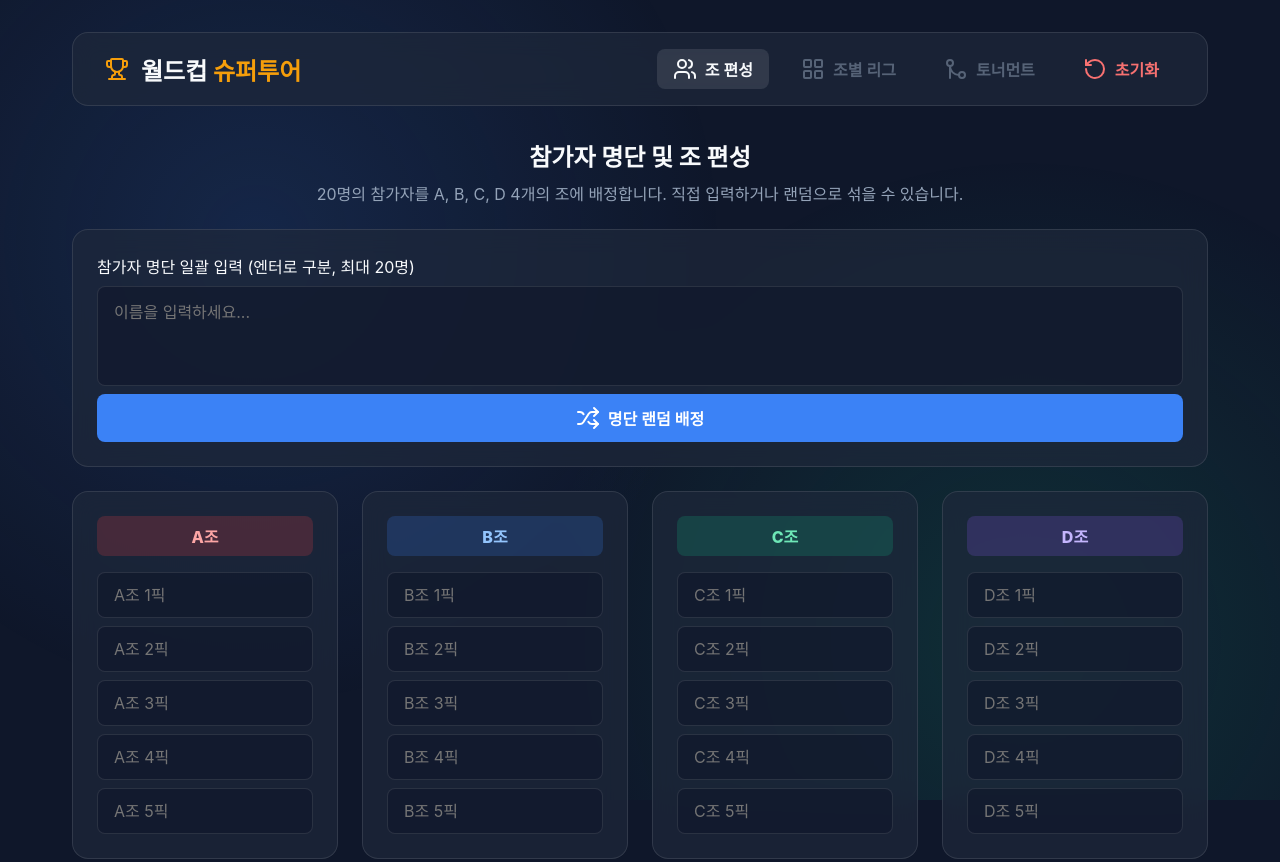
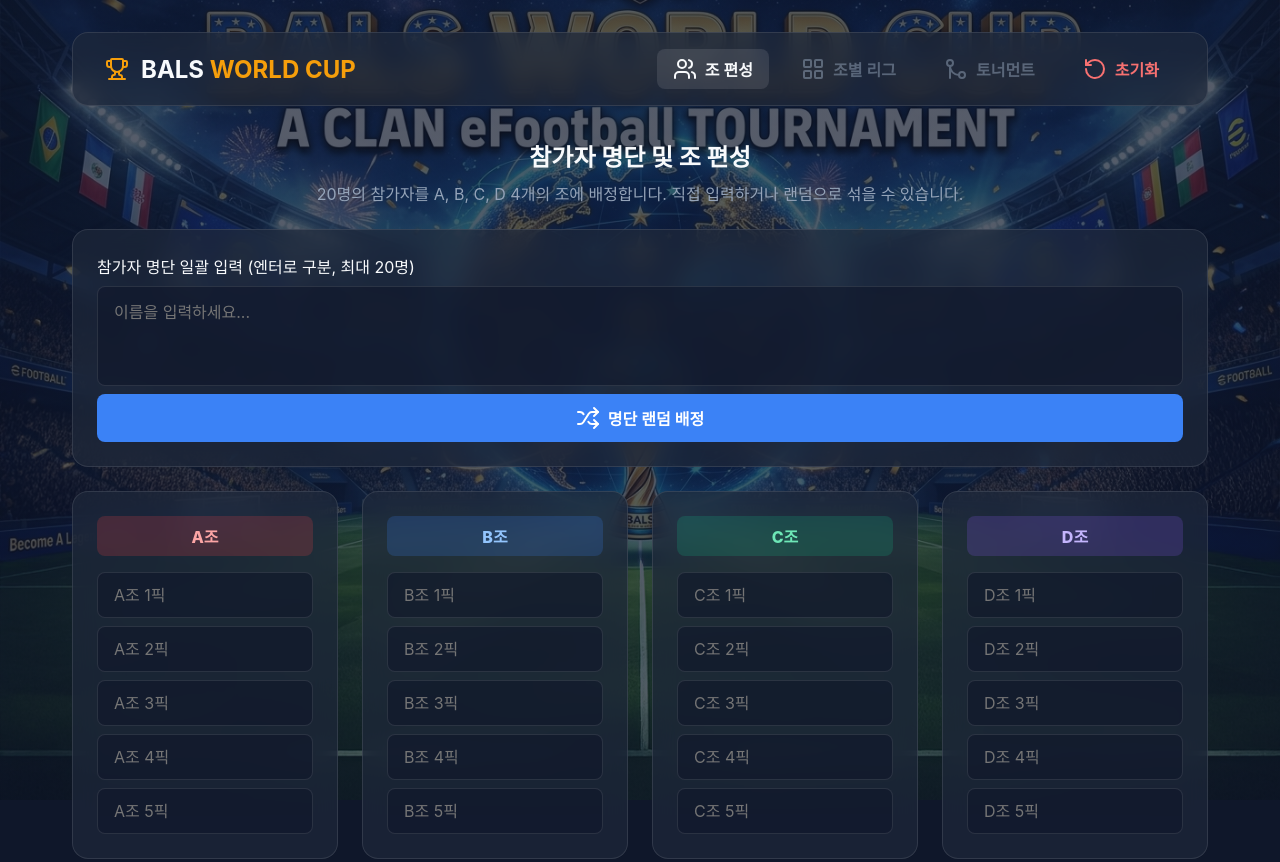
Before and after one commit to zangr52-juwon/game-result-analyzer, a plain HTML site: page index.html in a window 1280 px wide. Shown: the top 862 px of the page. Drawn offline with nearby package versions, Linux system fonts and the light colour scheme; a web font is replaced by a local one.

Commit message:
BALS 테마 적용 및 배경 이미지 추가

```diff
--- a/index.html
+++ b/index.html
@@ -32,7 +32,7 @@
         <header class="glass-header">
             <div class="logo">
                 <i data-lucide="trophy" class="icon-gold"></i>
-                <h1>월드컵 <span>슈퍼투어</span></h1>
+                <h1>BALS <span>WORLD CUP</span></h1>
             </div>
             <nav class="main-nav">
                 <button id="nav-setup" class="nav-btn active">
--- a/style.css
+++ b/style.css
@@ -41,8 +41,9 @@
     left: 0;
     width: 100vw;
     height: 100vh;
-    background: radial-gradient(circle at 20% 30%, rgba(59, 130, 246, 0.15) 0%, transparent 40%),
-                radial-gradient(circle at 80% 80%, rgba(16, 185, 129, 0.15) 0%, transparent 40%);
+    background: linear-gradient(rgba(15, 23, 42, 0.7), rgba(15, 23, 42, 0.7)),
+                url('background.jpg') no-repeat center center;
+    background-size: cover;
     z-index: -1;
 }
 
```
Also changed, not shown: background.jpg (added).
